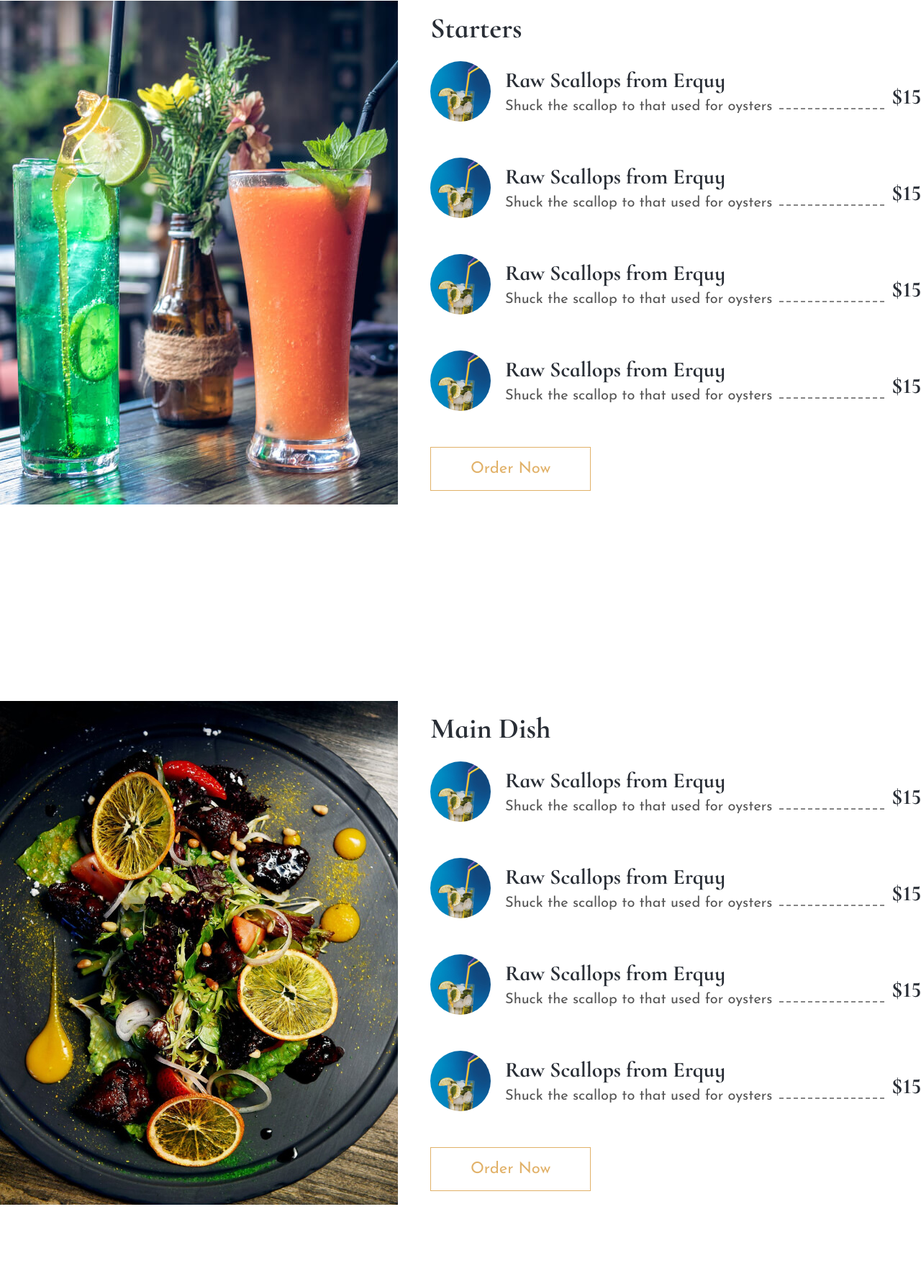
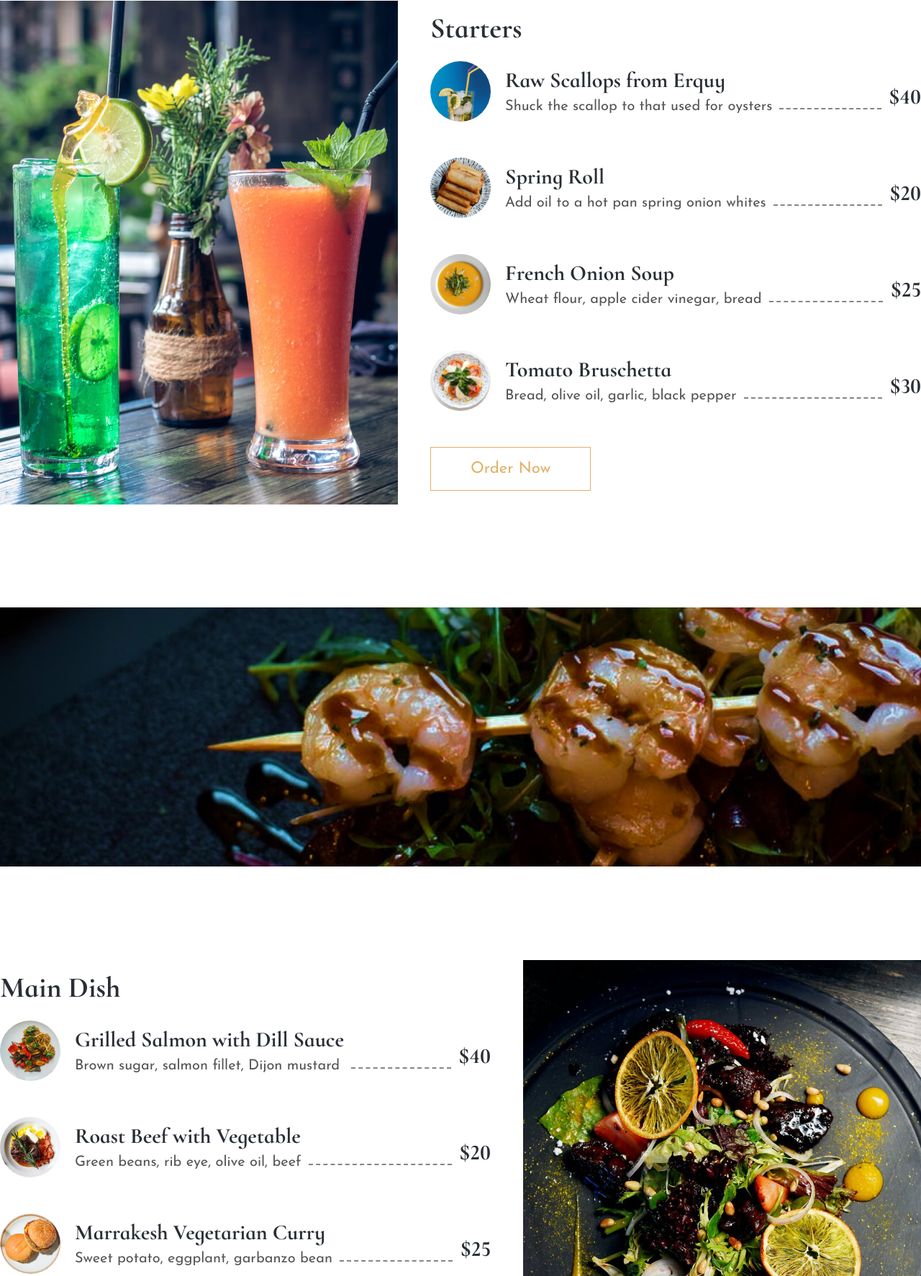
Before and after one commit to huthoinguyn/restaurent, a plain HTML site: page ourmenu/index.html in a window 1280 px wide. Shown: the part 765-2538 px from the top of the page at 72% size. Drawn offline with Linux system fonts and the light colour scheme.

Commit message:
add responsive ourmenu

```diff
--- a/ourmenu/index.html
+++ b/ourmenu/index.html
@@ -92,131 +92,134 @@
                                     </div>
                                 </div>
                                 <div class="menu-dot-line"></div>
-                                <p class="menu-price title">$15</p>
+                                <p class="menu-price title">$40</p>
                             </div>
                             <div class="menu-item">
                                 <div class="menu-info">
-                                    <img src="../images/menu-item-image-1.jpg" alt="">
+                                    <img src="../images/menu-item-image-2.jpg" alt="">
                                     <div class="menu-detail">
                                         <h3 class="title">
-                                            Raw Scallops from Erquy
+                                            Spring Roll
                                         </h3>
                                         <p class="desc">
-                                            Shuck the scallop to that used for oysters
+                                            Add oil to a hot pan spring onion whites
                                         </p>
                                     </div>
                                 </div>
                                 <div class="menu-dot-line"></div>
-                                <p class="menu-price title">$15</p>
+                                <p class="menu-price title">$20</p>
                             </div>
                             <div class="menu-item">
                                 <div class="menu-info">
-                                    <img src="../images/menu-item-image-1.jpg" alt="">
+                                    <img src="../images/menu-item-image-3.jpg" alt="">
                                     <div class="menu-detail">
                                         <h3 class="title">
-                                            Raw Scallops from Erquy
+                                            French Onion Soup
                                         </h3>
                                         <p class="desc">
-                                            Shuck the scallop to that used for oysters
+                                            Wheat flour, apple cider vinegar, bread
                                         </p>
                                     </div>
                                 </div>
                                 <div class="menu-dot-line"></div>
-                                <p class="menu-price title">$15</p>
+                                <p class="menu-price title">$25</p>
                             </div>
                             <div class="menu-item">
                                 <div class="menu-info">
-                                    <img src="../images/menu-item-image-1.jpg" alt="">
+                                    <img src="../images/menu-item-image-4.jpg" alt="">
                                     <div class="menu-detail">
                                         <h3 class="title">
-                                            Raw Scallops from Erquy
+                                            Tomato Bruschetta
                                         </h3>
                                         <p class="desc">
-                                            Shuck the scallop to that used for oysters
+                                            Bread, olive oil, garlic, black pepper
                                         </p>
                                     </div>
                                 </div>
                                 <div class="menu-dot-line"></div>
-                                <p class="menu-price title">$15</p>
+                                <p class="menu-price title">$30</p>
                             </div>
                         </div>
                         <button>Order Now</button>
                     </div>
                 </div>
             </div>
+            <div class="parallax item-1">
+            </div>
             <div class="maindish">
                 <div class="maindish-section">
-                    <div class="image">
-                        <img src="../images/menu-image-2.jpg" alt="">
-                    </div>
                     <div class="menu-wrap">
                         <h3 class="title">Main Dish</h3>
                         <div class="menu-list">
                             <div class="menu-item">
                                 <div class="menu-info">
-                                    <img src="../images/menu-item-image-1.jpg" alt="">
+                                    <img src="../images/menu-item-image-5.jpg" alt="">
                                     <div class="menu-detail">
                                         <h3 class="title">
-                                            Raw Scallops from Erquy
+                                            Grilled Salmon with Dill Sauce
                                         </h3>
                                         <p class="desc">
-                                            Shuck the scallop to that used for oysters
+                                            Brown sugar, salmon fillet, Dijon mustard
                                         </p>
                                     </div>
                                 </div>
                                 <div class="menu-dot-line"></div>
-                                <p class="menu-price title">$15</p>
+                                <p class="menu-price title">$40</p>
                             </div>
                             <div class="menu-item">
                                 <div class="menu-info">
-                                    <img src="../images/menu-item-image-1.jpg" alt="">
+                                    <img src="../images/menu-item-image-6.jpg" alt="">
                                     <div class="menu-detail">
                                         <h3 class="title">
-                                            Raw Scallops from Erquy
+                                            Roast Beef with Vegetable
                                         </h3>
                                         <p class="desc">
-                                            Shuck the scallop to that used for oysters
+                                            Green beans, rib eye, olive oil, beef
                                         </p>
                                     </div>
                                 </div>
                                 <div class="menu-dot-line"></div>
-                                <p class="menu-price title">$15</p>
+                                <p class="menu-price title">$20</p>
                             </div>
                             <div class="menu-item">
                                 <div class="menu-info">
-                                    <img src="../images/menu-item-image-1.jpg" alt="">
+                                    <img src="../images/menu-item-image-7.jpg" alt="">
                                     <div class="menu-detail">
                                         <h3 class="title">
-                                            Raw Scallops from Erquy
+                                            Marrakesh Vegetarian Curry
                                         </h3>
                                         <p class="desc">
-                                            Shuck the scallop to that used for oysters
+                                            Sweet potato, eggplant, garbanzo bean
                                         </p>
                                     </div>
                                 </div>
                                 <div class="menu-dot-line"></div>
-                                <p class="menu-price title">$15</p>
+                                <p class="menu-price title">$25</p>
                             </div>
                             <div class="menu-item">
                                 <div class="menu-info">
-                                    <img src="../images/menu-item-image-1.jpg" alt="">
+                                    <img src="../images/menu-item-image-8.jpg" alt="">
                                     <div class="menu-detail">
                                         <h3 class="title">
-                                            Raw Scallops from Erquy
+                                            Spicy Vegan Potato Curry
                                         </h3>
                                         <p class="desc">
-                                            Shuck the scallop to that used for oysters
+                                            Coconut milk, beans, potatoes, curry powder
                                         </p>
                                     </div>
                                 </div>
                                 <div class="menu-dot-line"></div>
-                                <p class="menu-price title">$15</p>
+                                <p class="menu-price title">$35</p>
                             </div>
                         </div>
                         <button>Order Now</button>
                     </div>
+                    <div class="image">
+                        <img src="../images/menu-image-2.jpg" alt="">
+                    </div>
                 </div>
             </div>
+            <div class="parallax item-2"></div>
             <div class="dessert">
                 <div class="dessert-section">
                     <div class="image">
@@ -227,13 +230,13 @@
                         <div class="menu-list">
                             <div class="menu-item">
                                 <div class="menu-info">
-                                    <img src="../images/menu-item-image-1.jpg" alt="">
+                                    <img src="../images/menu-item-image-9.jpg" alt="">
                                     <div class="menu-detail">
                                         <h3 class="title">
-                                            Raw Scallops from Erquy
+                                            Apple Pie with Cream
                                         </h3>
                                         <p class="desc">
-                                            Shuck the scallop to that used for oysters
+                                            Whipping cream, egg white, cinnamon
                                         </p>
                                     </div>
                                 </div>
@@ -242,48 +245,48 @@
                             </div>
                             <div class="menu-item">
                                 <div class="menu-info">
-                                    <img src="../images/menu-item-image-1.jpg" alt="">
+                                    <img src="../images/menu-item-image-10.jpg" alt="">
                                     <div class="menu-detail">
                                         <h3 class="title">
-                                            Raw Scallops from Erquy
+                                            Lemon Meringue Pie
                                         </h3>
                                         <p class="desc">
-                                            Shuck the scallop to that used for oysters
+                                            Frozen pie crust, meringue, lemon
                                         </p>
                                     </div>
                                 </div>
                                 <div class="menu-dot-line"></div>
-                                <p class="menu-price title">$15</p>
+                                <p class="menu-price title">$30</p>
                             </div>
                             <div class="menu-item">
                                 <div class="menu-info">
-                                    <img src="../images/menu-item-image-1.jpg" alt="">
+                                    <img src="../images/menu-item-image-11.jpg" alt="">
                                     <div class="menu-detail">
                                         <h3 class="title">
-                                            Raw Scallops from Erquy
+                                            Tender Octopus and Fennel
                                         </h3>
                                         <p class="desc">
-                                            Shuck the scallop to that used for oysters
+                                            Lemon, dill, olive oil, fennel seeds
                                         </p>
                                     </div>
                                 </div>
                                 <div class="menu-dot-line"></div>
-                                <p class="menu-price title">$15</p>
+                                <p class="menu-price title">$50</p>
                             </div>
                             <div class="menu-item">
                                 <div class="menu-info">
-                                    <img src="../images/menu-item-image-1.jpg" alt="">
+                                    <img src="../images/menu-item-image-12.jpg" alt="">
                                     <div class="menu-detail">
                                         <h3 class="title">
-                                            Raw Scallops from Erquy
+                                            Sea Bass Ceviche
                                         </h3>
                                         <p class="desc">
-                                            Shuck the scallop to that used for oysters
+                                            Sea bass fillet, green mango, garlic
                                         </p>
                                     </div>
                                 </div>
                                 <div class="menu-dot-line"></div>
-                                <p class="menu-price title">$15</p>
+                                <p class="menu-price title">$30</p>
                             </div>
                         </div>
                         <button>Order Now</button>
--- a/ourmenu/style.scss
+++ b/ourmenu/style.scss
@@ -55,7 +55,20 @@
     }
   }
 }
-
+.parallax {
+  width: 100%;
+  height: 100%;
+  min-height: 360px;
+  background-size: cover;
+  background-attachment: fixed;
+  background-repeat: no-repeat;
+  &.item-1 {
+    background-image: url("../images/menu-bg-image-1.jpg");
+  }
+  &.item-2 {
+    background-image: url("../images/menu-bg-image-2.jpg");
+  }
+}
 #content {
   .starters,
   .maindish,
@@ -125,6 +138,97 @@
 
   .maindish {
     &-section {
+      grid-template-columns: 1fr 0.8fr;
+      .image {
+        text-align: right;
+      }
     }
   }
 }
+
+@media screen and (min-width: 991px) and (max-width: 1180px) {
+}
+// tablet md
+@media screen and (min-width: 769px) and (max-width: 990px) {
+  #content {
+    .starters,
+    .maindish,
+    .dessert {
+      &-section {
+        display: flex;
+        align-items: center;
+        flex-direction: column;
+        padding: 100px 12px 120px;
+        .image {
+          width: 100%;
+          img {
+            width: 100%;
+            height: 100%;
+            object-fit: cover;
+          }
+        }
+      }
+    }
+    .maindish {
+      &-section {
+        flex-direction: column-reverse;
+      }
+    }
+  }
+}
+// tablet sm
+@media screen and (min-device-width: 481px) and (max-device-width: 768px) {
+  #content {
+    .starters,
+    .maindish,
+    .dessert {
+      &-section {
+        display: flex;
+        align-items: center;
+        flex-direction: column;
+        padding: 100px 12px 120px;
+        .image {
+          width: 100%;
+          img {
+            width: 100%;
+            height: 100%;
+            object-fit: cover;
+          }
+        }
+      }
+    }
+    .maindish {
+      &-section {
+        flex-direction: column-reverse;
+      }
+    }
+  }
+}
+// mobile
+@media only screen and (max-device-width: 480px) {
+  #content {
+    .starters,
+    .maindish,
+    .dessert {
+      &-section {
+        display: flex;
+        align-items: center;
+        flex-direction: column;
+        padding: 100px 12px 120px;
+        .image {
+          width: 100%;
+          img {
+            width: 100%;
+            height: 100%;
+            object-fit: cover;
+          }
+        }
+      }
+    }
+    .maindish {
+      &-section {
+        flex-direction: column-reverse;
+      }
+    }
+  }
+}
```
Also changed, not shown: index.html (+1 -1 lines), images/menu-bg-image-1.jpg (added), images/menu-bg-image-2.jpg (added), images/menu-item-image-10.jpg (added), images/menu-item-image-11.jpg (added), images/menu-item-image-12.jpg (added), images/menu-item-image-2.jpg (added), images/menu-item-image-3.jpg (added), images/menu-item-image-4.jpg (added), images/menu-item-image-5.jpg (added), images/menu-item-image-6.jpg (added), images/menu-item-image-7.jpg (added), images/menu-item-image-8.jpg (added), images/menu-item-image-9.jpg (added), 1 more files, 1 other file.
